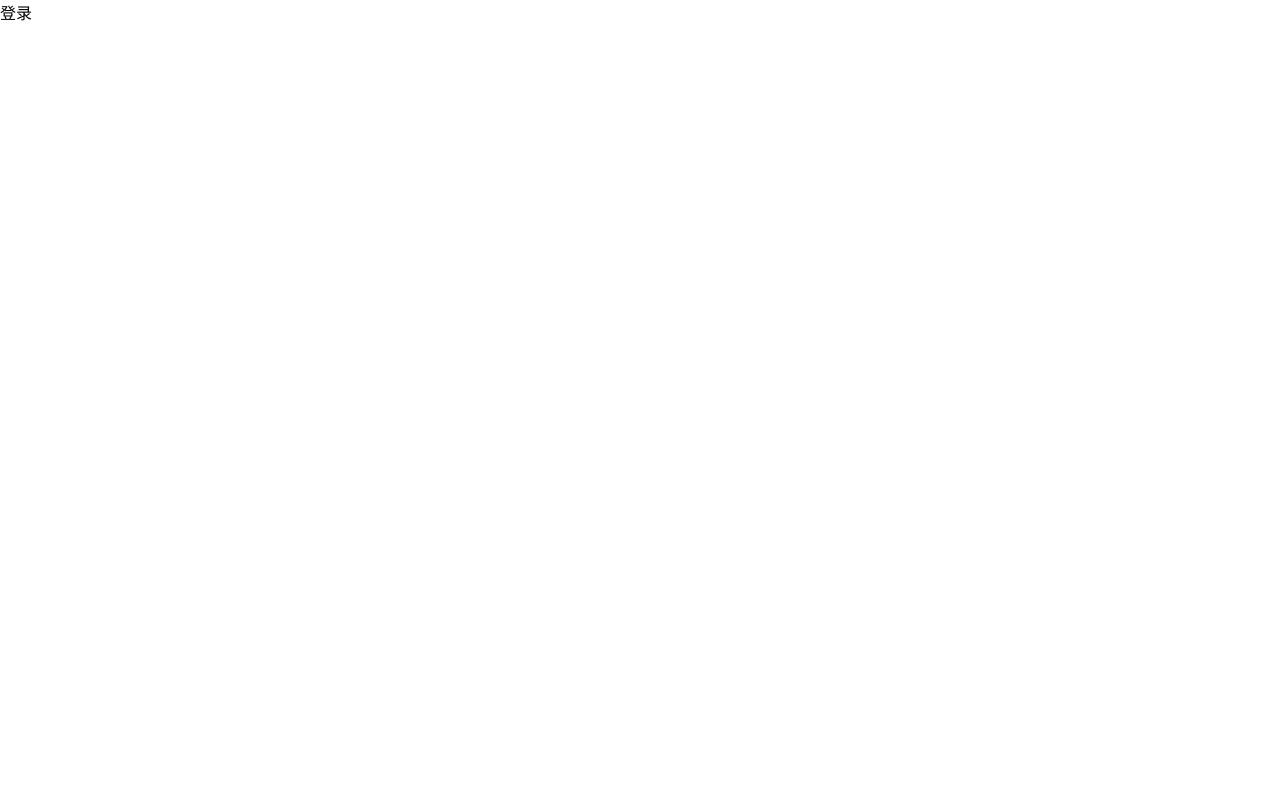
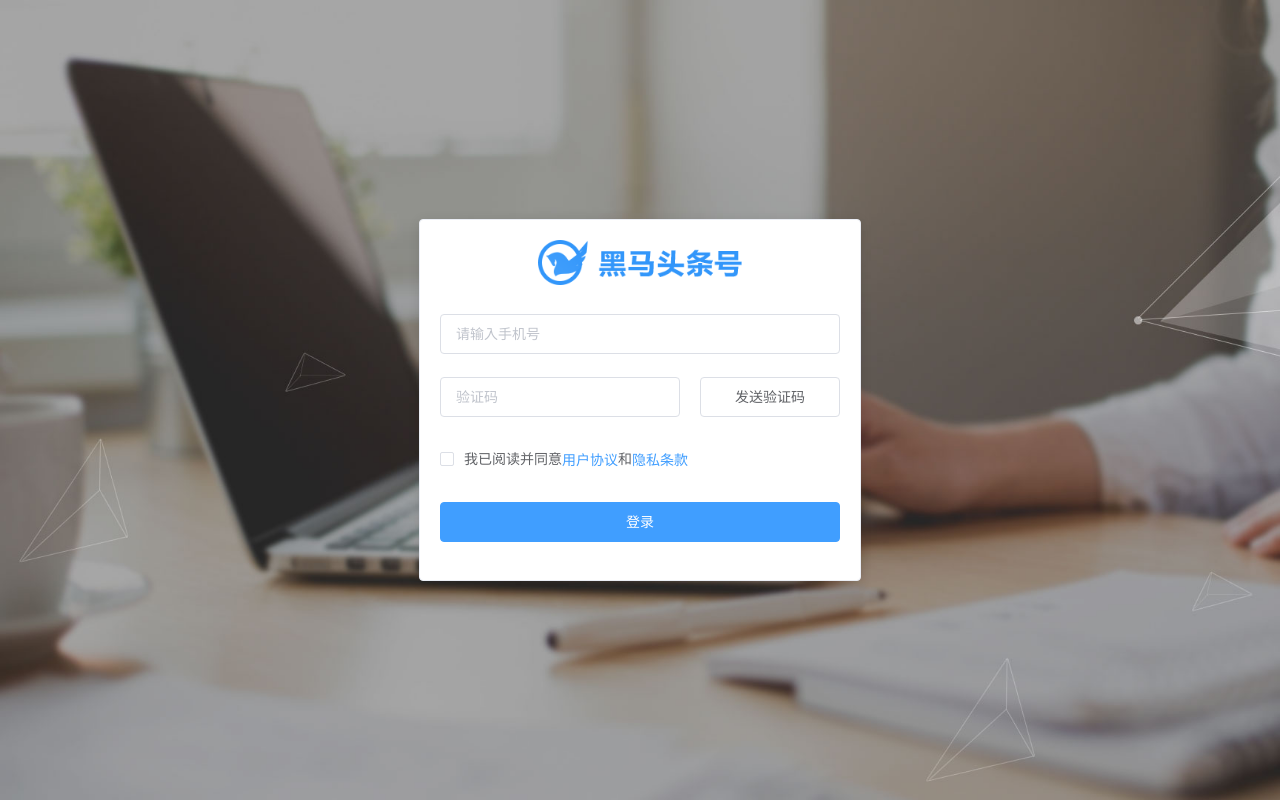
Before and after one commit to wxj789/heimatoutiao, a Vue app: page /#/login in a window 1280 px wide. Built offline with nearby package versions, Linux system fonts and the light colour scheme.

Commit message:
黑马头条PC-登录模块-页面布局及样式

```diff
--- a/src/views/login/index.vue
+++ b/src/views/login/index.vue
@@ -1,5 +1,33 @@
 <template>
-  <div>登录</div>
+    <div class="login">
+        <!-- elementUI card卡片组件 -->
+        <el-card class="login-card">
+            <!-- 卡片内容 插槽内容 el-card 已经定义好了 -->
+            <div class="title">
+                <img src="../../assets/img/logo_index.png" alt="">
+            </div>
+            <!-- 表单 -->
+            <el-form style="margin-top:25px">
+                <el-form-item>
+                    <!-- 放值表单组件 -->
+                    <!-- 手机号 -->
+                    <el-input placeholder="请输入手机号"></el-input>
+                </el-form-item>
+                <el-form-item>
+                    <!-- 验证码 -->
+                    <el-input style="width:240px" placeholder="验证码"></el-input>
+                    <el-button plain style="float:right;width:140px">发送验证码</el-button>
+                </el-form-item>
+                <el-form-item>
+                    <!-- 勾选同意框 -->
+                    <el-checkbox>我已阅读并同意<el-link type="primary">用户协议</el-link>和<el-link type="primary">隐私条款</el-link></el-checkbox>
+                </el-form-item>
+                <el-form-item>
+                    <el-button type="primary" style="width:100%">登录</el-button>
+                </el-form-item>
+            </el-form>
+        </el-card>
+    </div>
 </template>
 
 <script>
@@ -8,6 +36,26 @@
 }
 </script>
 
-<style>
+// lang="less" 定义写.less文件
+// 加scoped属性，使样式只对当前组件有作用
+<style lang="less" scoped>
+    .login {
+        height: 100vh; // 占当前屏幕的100%高度
+        background-image: url('../../assets/img/login_bg.jpg');
+        background-size: cover;
+        display: flex;
+        justify-content: center;
+        align-items: center;
 
+        .login-card {
+            width: 440px;
+            height: 360px;
+            .title {
+                text-align: center;
+                img {
+                    height: 45px;
+                }
+            }
+        }
+    }
 </style>
```
